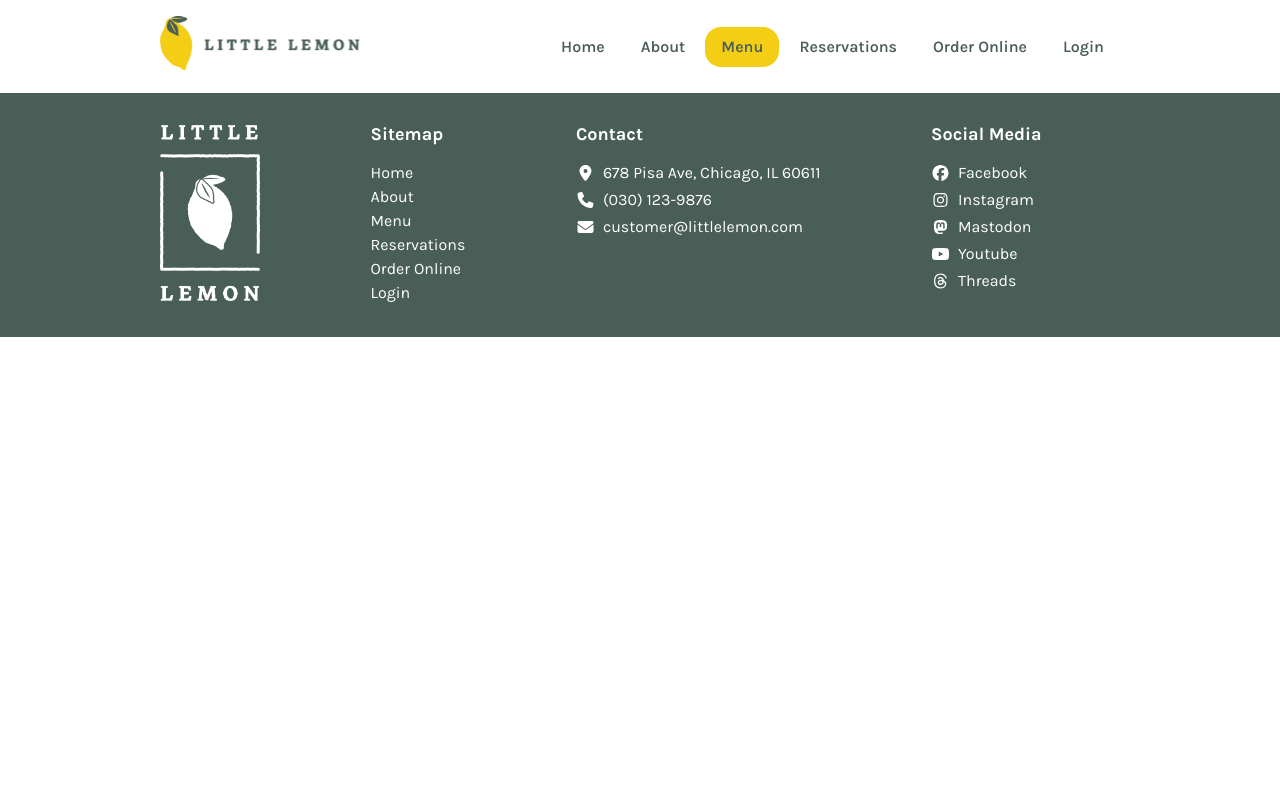
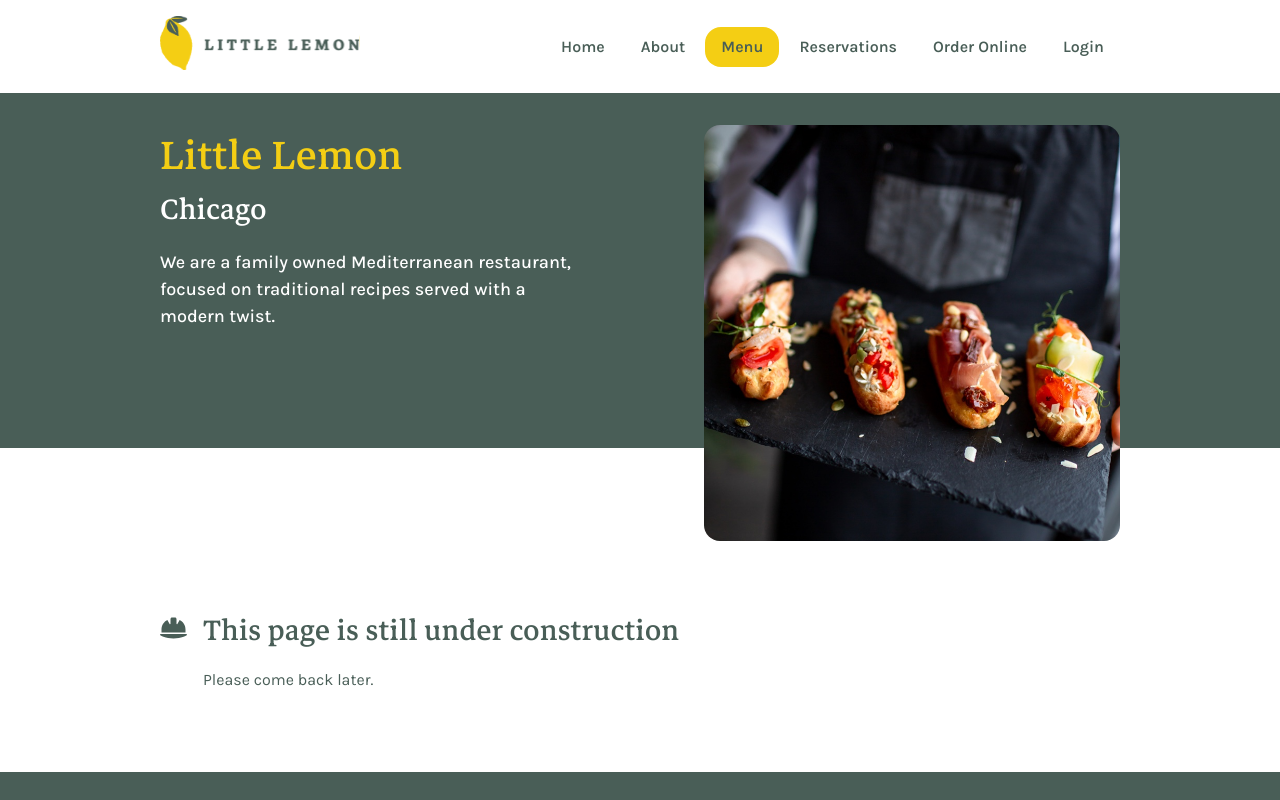
Before and after one commit to Mubarak-Dev-stack/capstone2, a React (Create React App) app: page /menu in a window 1280 px wide. Shown: the top 800 px of the page. Built offline with nearby package versions, Linux system fonts and the light colour scheme.

Commit message:
add TBD page

```diff
--- a/src/App.jsx
+++ b/src/App.jsx
@@ -4,6 +4,7 @@ import Layout from "./components/Layout/Layout";
 import BookingPage from "./components/pages/BookingPage";
 import BookingConfirmationPage from "./components/pages/BookingConfirmationPage";
 import Homepage from "./components/pages/Homepage";
+import TBD from "./components/pages/TBD";
 
 import "./App.css";
 
@@ -15,6 +16,10 @@ function App() {
                     <Route path="/" element={<Homepage />} />
                     <Route path="/bookings" element={<BookingPage />} />
                     <Route path="/booking-confirmation" element={<BookingConfirmationPage />} />
+                    <Route path="/about" element={<TBD />} />
+                    <Route path="/menu" element={<TBD />} />
+                    <Route path="/order-online" element={<TBD />} />
+                    <Route path="/login" element={<TBD />} />
                 </Routes>
             </Layout>
         </>
--- a/src/components/Hero/Hero.css
+++ b/src/components/Hero/Hero.css
@@ -49,10 +49,12 @@
 
 
 .hero__image {
+    aspect-ratio: 1;
     display: block;
     margin-bottom: -30%;
     border-radius: var(--global-border-radius);
     width: 100%;
+    height: auto;
 
     @media screen and (max-width: 760px) {
         margin-bottom: 0;
--- a/src/components/Hero/Hero.jsx
+++ b/src/components/Hero/Hero.jsx
@@ -28,6 +28,8 @@ function Hero({
                             className="hero__image"
                             src={image}
                             alt={imageAlt}
+                            width="416"
+                            height="416"
                         />
                     )}
                 </div>
--- a/src/components/pages/BookingPage.jsx
+++ b/src/components/pages/BookingPage.jsx
@@ -57,7 +57,7 @@ function BookingPage() {
                 subHeadline="Chicago"
                 text="We are a family owned Mediterranean restaurant, focused on traditional recipes served with a modern twist."
                 image={heroImage}
-                imageAlt="Rastaurent inside area"
+                imageAlt="Restaurent inside area"
             />
             <BookingForm
                 availableTimes={availableTimes}
--- a/src/components/pages/BookingConfirmationPage.jsx
+++ b/src/components/pages/TBD.jsx
@@ -1,11 +1,11 @@
-import { faCircleCheck } from "@fortawesome/free-solid-svg-icons";
+import { faHelmetSafety } from "@fortawesome/free-solid-svg-icons";
 import { FontAwesomeIcon } from "@fortawesome/react-fontawesome";
 import Section from "../Layout/Section/Section";
 import Hero from "../Hero/Hero";
 
-import heroImage from "../../assets/hero/restaurant.jpg";
+import heroImage from '../../assets/hero/restauranfood.jpg';
 
-function BookingConfirmationPage() {
+function TBD() {
     return (
         <>
             <Hero
@@ -13,14 +13,14 @@ function BookingConfirmationPage() {
                 subHeadline="Chicago"
                 text="We are a family owned Mediterranean restaurant, focused on traditional recipes served with a modern twist."
                 image={heroImage}
-                imageAlt="Rastaurent inside area"
+                imageAlt="restaurant food on a plate"
             />
             <Section>
                 <div className="flex gap-2">
-                    <FontAwesomeIcon className="m-t-1" icon={faCircleCheck} size="xl" />
+                    <FontAwesomeIcon className="m-t-1" icon={faHelmetSafety} size="xl" />
                     <div>
-                        <h2>Your reservation has been confirmed.</h2>
-                        <p>You will receive an email with all the details.</p>
+                        <h2>This page is still under construction</h2>
+                        <p>Please come back later.</p>
                     </div>
                 </div>
             </Section>
@@ -28,4 +28,4 @@ function BookingConfirmationPage() {
     );
 }
 
-export default BookingConfirmationPage;
+export default TBD;
```
